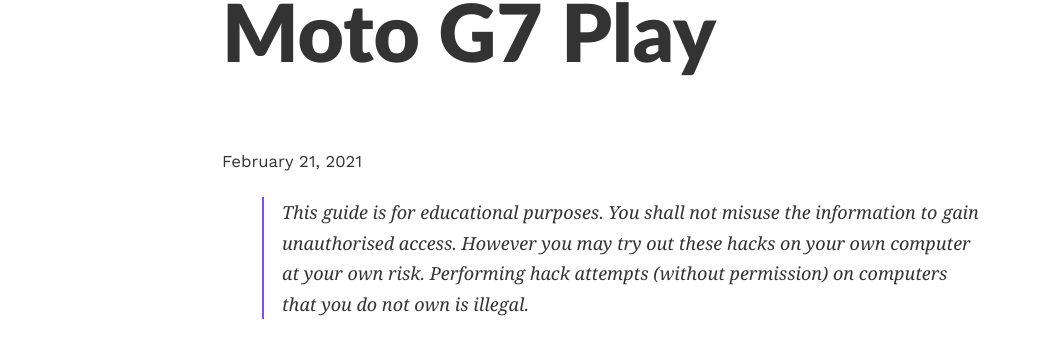
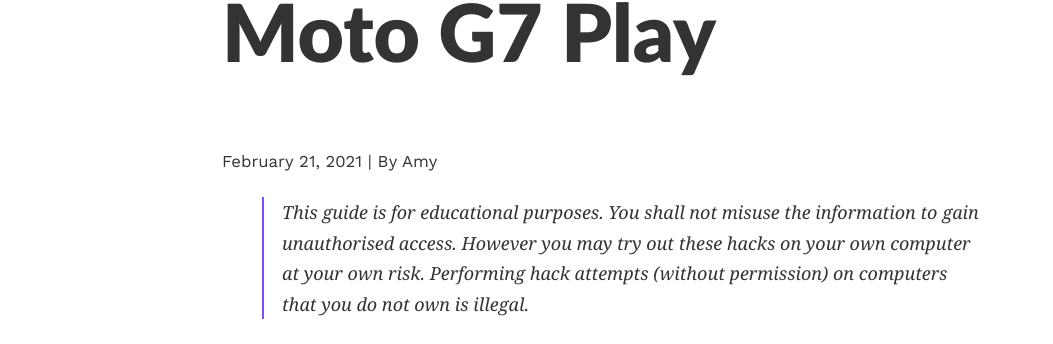
Before and after one commit to 00p513-dev/legacySite, a Jekyll site: the page built from _posts/2021-02-21-Nethunter.md, in a window 1280 px wide. Shown: the part 225-569 px from the top of the page, without its empty margins (18-1071 px from the left). Built offline with Jekyll 4.4.1, drawn with Linux system fonts in a browser that asks for light colours; comment, search, counter and statistics services are not loaded.

Commit message:
add author to posts

```diff
--- a/_layouts/post.html
+++ b/_layouts/post.html
@@ -2,7 +2,8 @@
 layout: default
 ---
 <h1 class="post-headline">{{page.title}}</h1>
-<p class="meta"><small>{{page.date | date: '%B %d, %Y'}}</small></p>
+<p class="meta"><small>{{page.date | date: '%B %d, %Y'}} | By {{page.author | strip_html}}</small></p>
+
 
 {{content}}
 
--- a/_posts/2021-02-21-Nethunter.md
+++ b/_posts/2021-02-21-Nethunter.md
@@ -2,6 +2,7 @@
 layout: post
 title: Kali Nethunter for Moto g7 Play
 preview: Kali Nethunter is a mobile penetration testing suite for Android phones, combining the power of Kali Linux in a lightweight chroot
+author: Amy
 ---
 
 > This guide is for educational purposes. You shall not misuse the information to gain unauthorised access. However you may try out these hacks on your own computer at your own risk. Performing hack attempts (without permission) on computers that you do not own is illegal.
```
